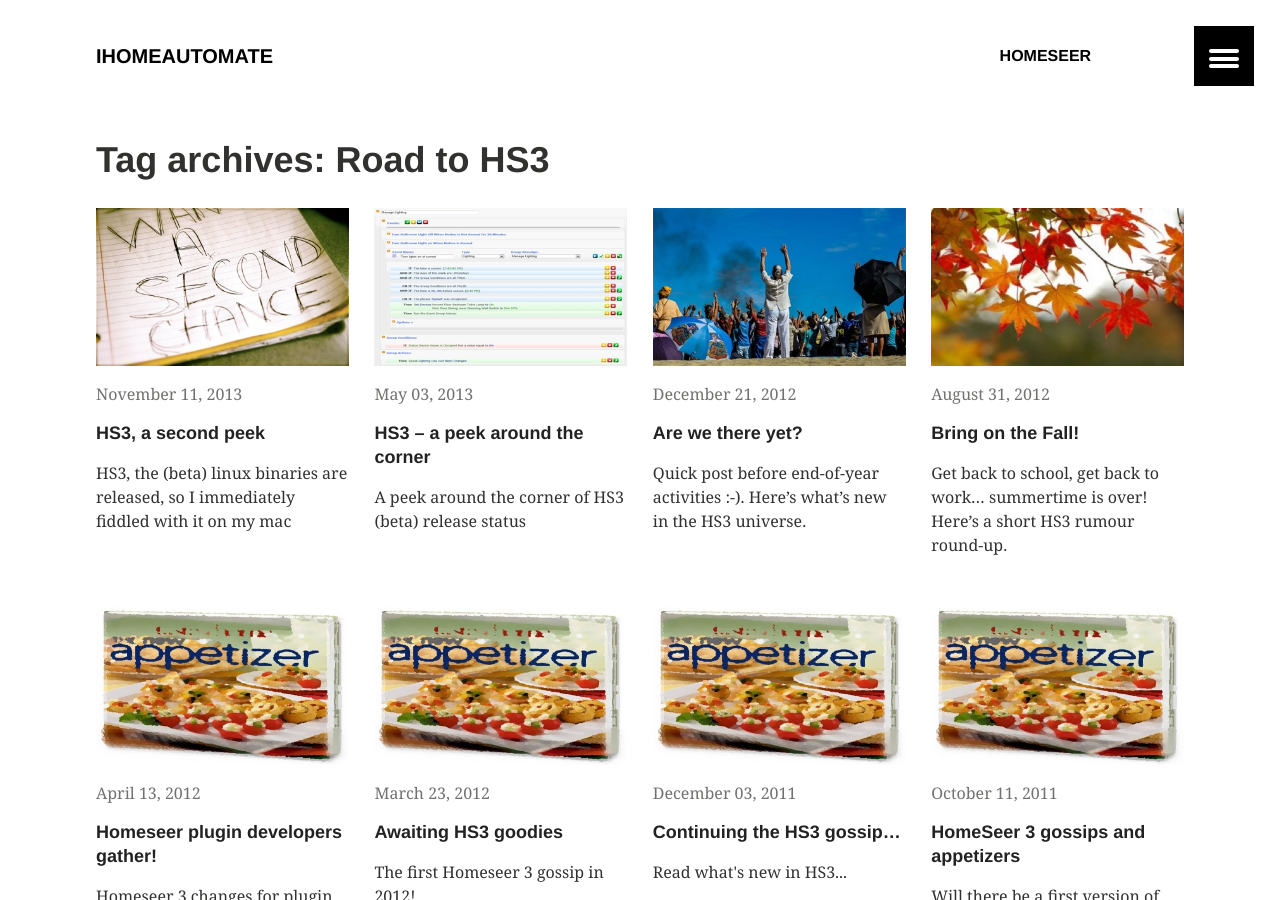
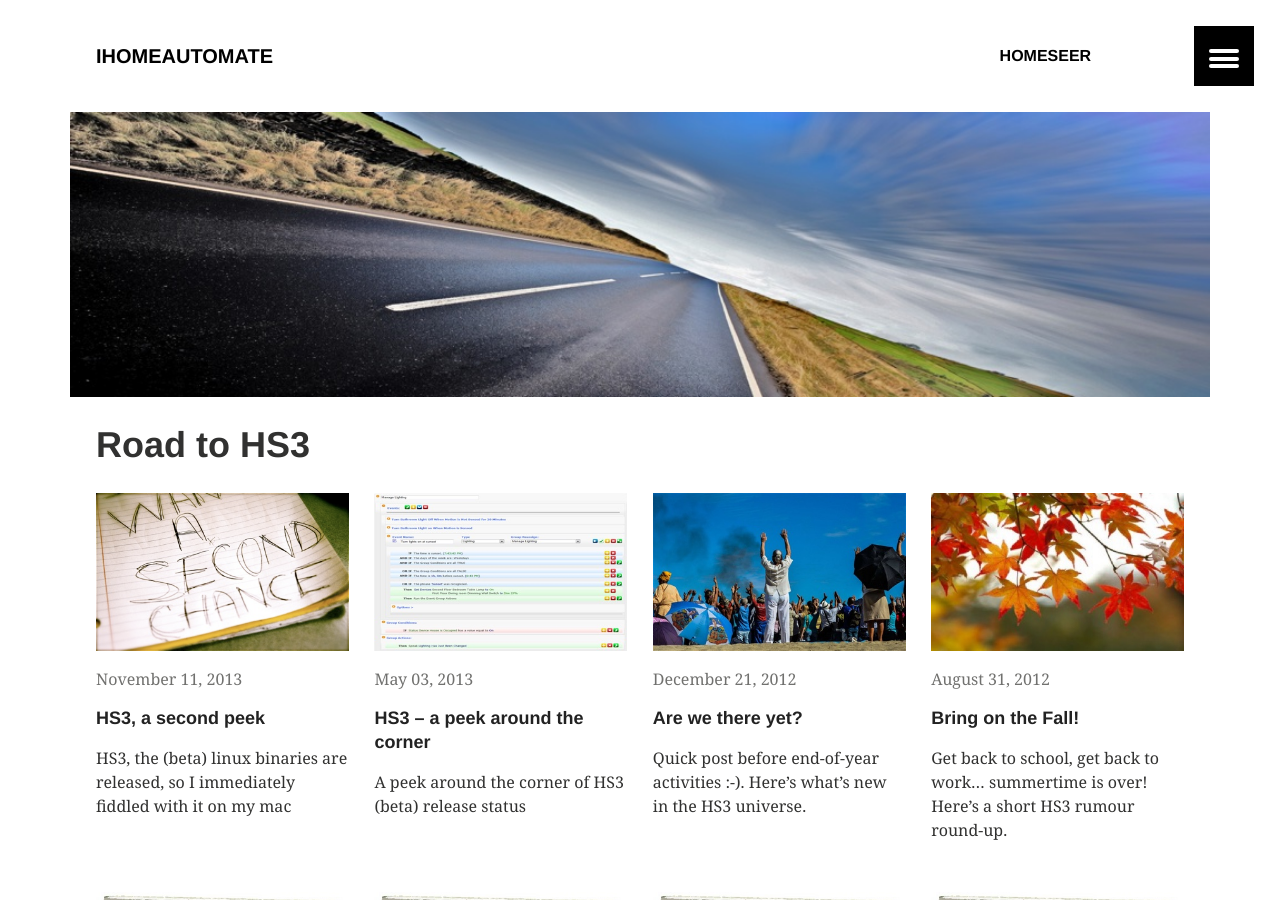
Before and after one commit to ihomeautomate/ihomeautomate.github.io, a Jekyll site: the page built from tag/road_to_hs3/index.md, in a window 1280 px wide and 900 px high. Built offline with Jekyll 4.4.1, drawn with Linux system fonts in a browser that asks for light colours; some of the changed lines change nothing that is shown.

Commit message:
Another post migrated

```diff
--- a/tag/road_to_hs3/index.md
+++ b/tag/road_to_hs3/index.md
@@ -1,4 +1,7 @@
 ---
 layout: tag_archive
 tag: road_to_hs3
+title: Road to HS3
+image:
+  feature: road_to_hs3_1024x256.jpg
 ---
```
